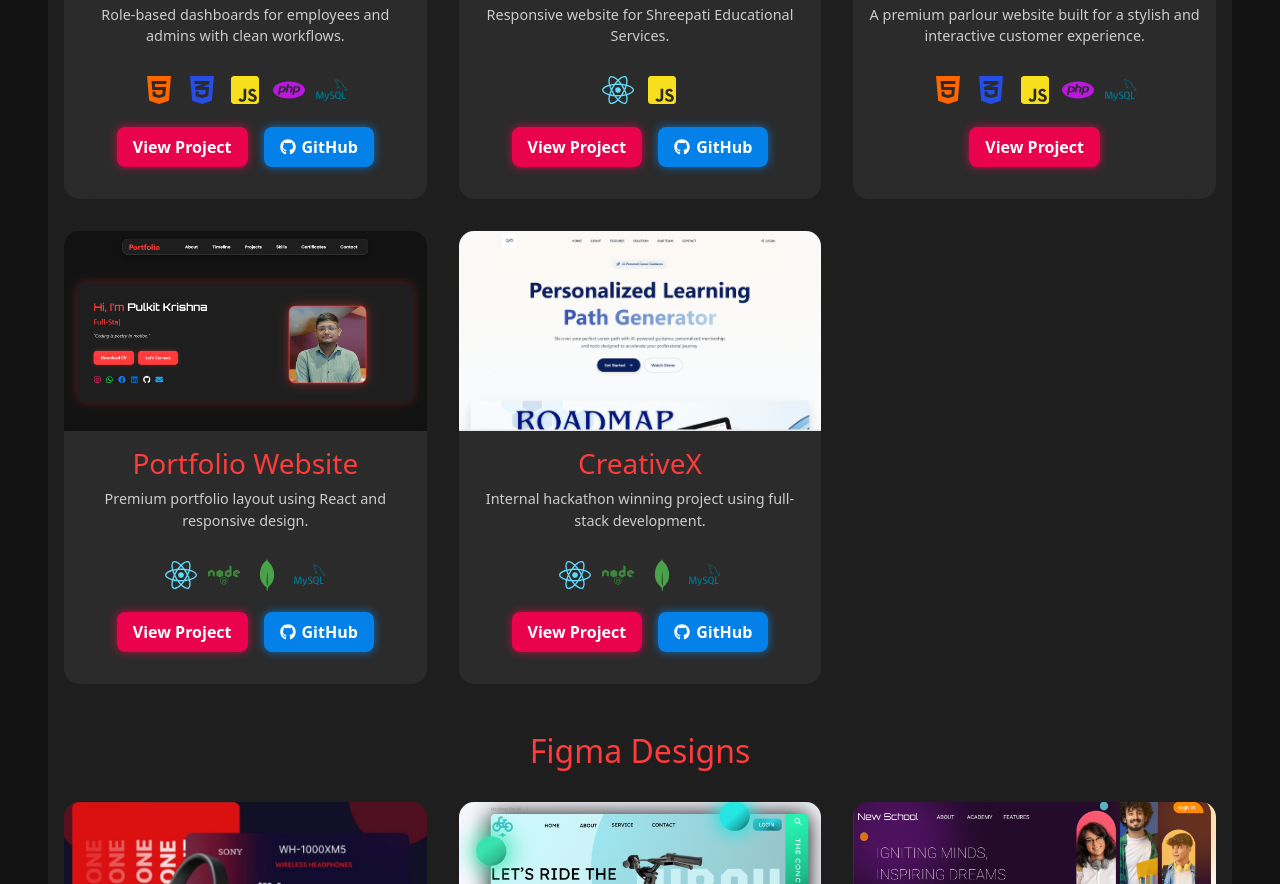
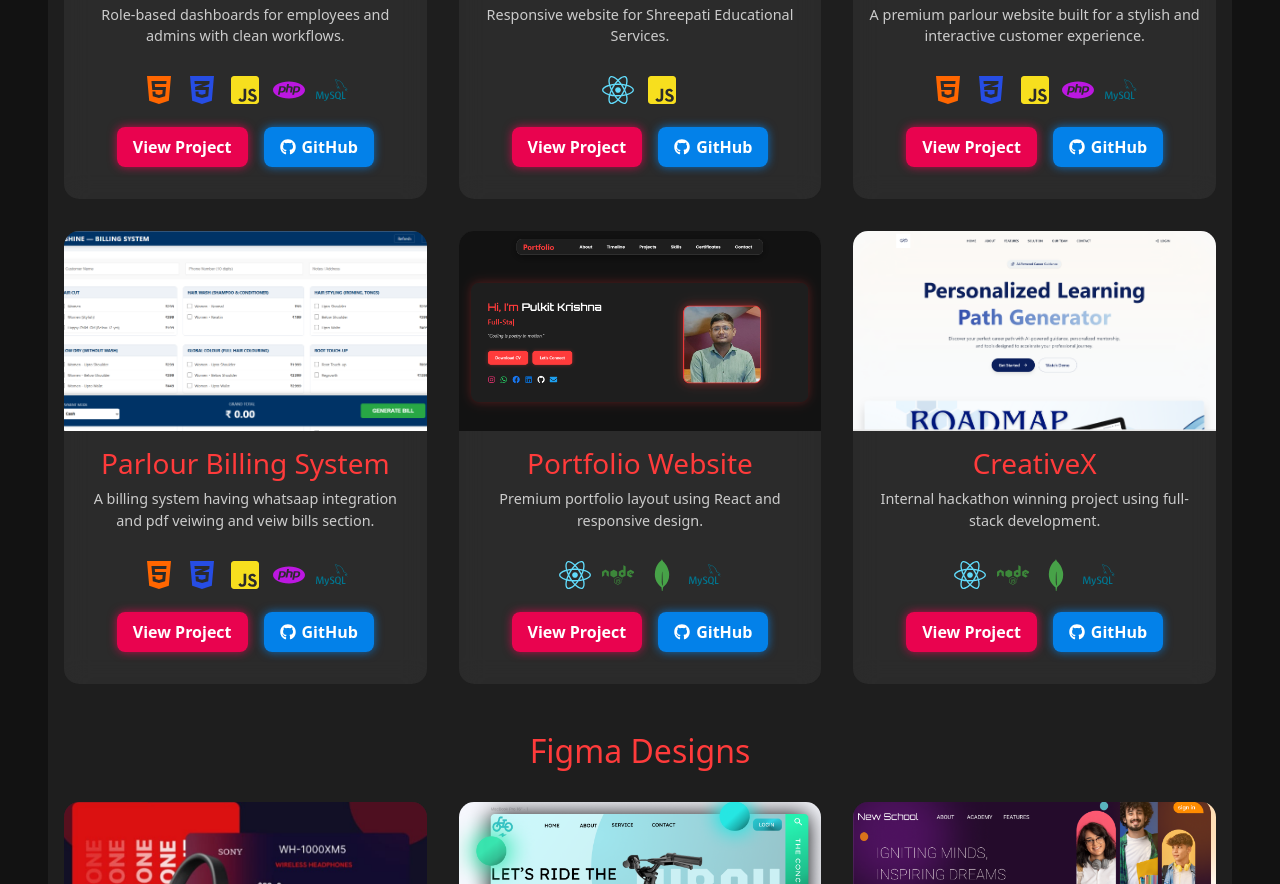
Before and after one commit to Vibhav11Krishna/Personal-Portfolio, a React (Vite) app: page /projects in a window 1280 px wide. Shown: the part 600-1484 px from the top of the page. Built offline with nearby package versions, Linux system fonts and the light colour scheme.

Commit message:
Add billing project image and update Projects page

```diff
--- a/src/pages/Projects.jsx
+++ b/src/pages/Projects.jsx
@@ -21,6 +21,7 @@ import EducationLogo from "../assets/office3.png";
 import Green from "../assets/office1.png";
 import ParlourLogo from "../assets/parlour.png";
 import tracker from "../assets/tracker.png";
+import billing from "../assets/billing.png";
 
 /* --------------------- PROJECT CATEGORIES --------------------- */
 
@@ -70,11 +71,31 @@ const websiteProjects = [
       { icon: <SiMysql />, color: "#00758F" },
     ],
     link:
-      "https://www.figma.com/proto/b1GbvJTBSqK8BXULj2QOIT/pulkit-projects?node-id=12-15",
+      "https://style-n-shine.great-site.net/?i=2",
+      github:
+      "https://github.com/Vibhav11Krishna/style-n-shine-website",
   },
 
+   {
+    id: 4,
+    title: "Parlour Billing System",
+    description:
+      "A billing system having whatsaap integration and pdf veiwing and veiw bills section.",
+    image: billing,
+    tech: [
+      { icon: <FaHtml5 />, color: "#FF6600" },
+      { icon: <FaCss3Alt />, color: "#264de4" },
+      { icon: <FaJsSquare />, color: "#f7df1e" },
+      { icon: <SiPhp />, color: "#bc17e1ff" },
+      { icon: <SiMysql />, color: "#00758F" },
+    ],
+    link:
+      "https://billingapp.great-site.net/?i=1",
+      github:
+      "https://github.com/Vibhav11Krishna/StyleNShine-Billing",
+  },
   {
-    id: 4,
+    id: 5,
     title: "Portfolio Website",
     description: "Premium portfolio layout using React and responsive design.",
     image: PortfolioImg,
@@ -89,7 +110,7 @@ const websiteProjects = [
   },
 
   {
-    id: 5,
+    id: 6,
     title: "CreativeX",
     description:
       "Internal hackathon winning project using full-stack development.",
@@ -107,7 +128,7 @@ const websiteProjects = [
 
 const figmaProjects = [
   {
-    id: 6,
+    id: 7,
     title: "Headphone Product",
     description: "Figma design turned into responsive web UI for headphones.",
     image: HeadphoneLogo,
@@ -117,7 +138,7 @@ const figmaProjects = [
   },
 
   {
-    id: 7,
+    id: 8,
     title: "Bicycle Website",
     description: "Clean and modern bicycle website Figma UI.",
     image: BicycleLogo,
@@ -127,7 +148,7 @@ const figmaProjects = [
   },
 
   {
-    id: 8,
+    id: 9,
     title: "Education Website",
     description: "Education website UI designed using Figma.",
     image: Green,
@@ -136,7 +157,7 @@ const figmaProjects = [
   },
 
   {
-    id: 9,
+    id: 10,
     title: "Cafe Website",
     description: "Responsive cafe website designed in Figma.",
     image: EducationLogo,
@@ -148,7 +169,7 @@ const figmaProjects = [
 
 const appProjects = [
   {
-    id: 10,
+    id: 11,
     title: "Expense Tracker",
     description: "Cross-platform Expo React Native app with clean UI and smooth performance.",
     image: tracker,
```
Also changed, not shown: src/assets/billing.png (added).
